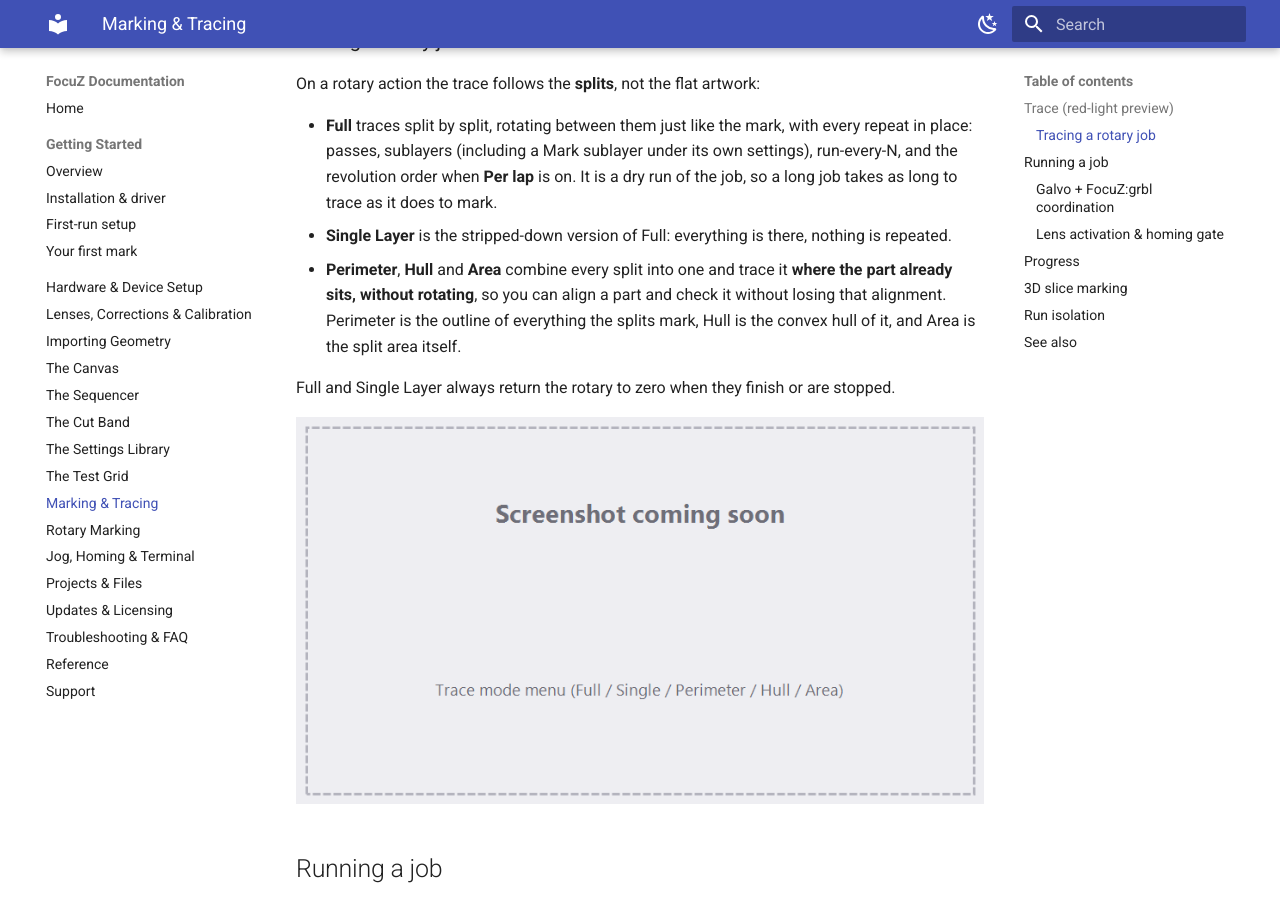
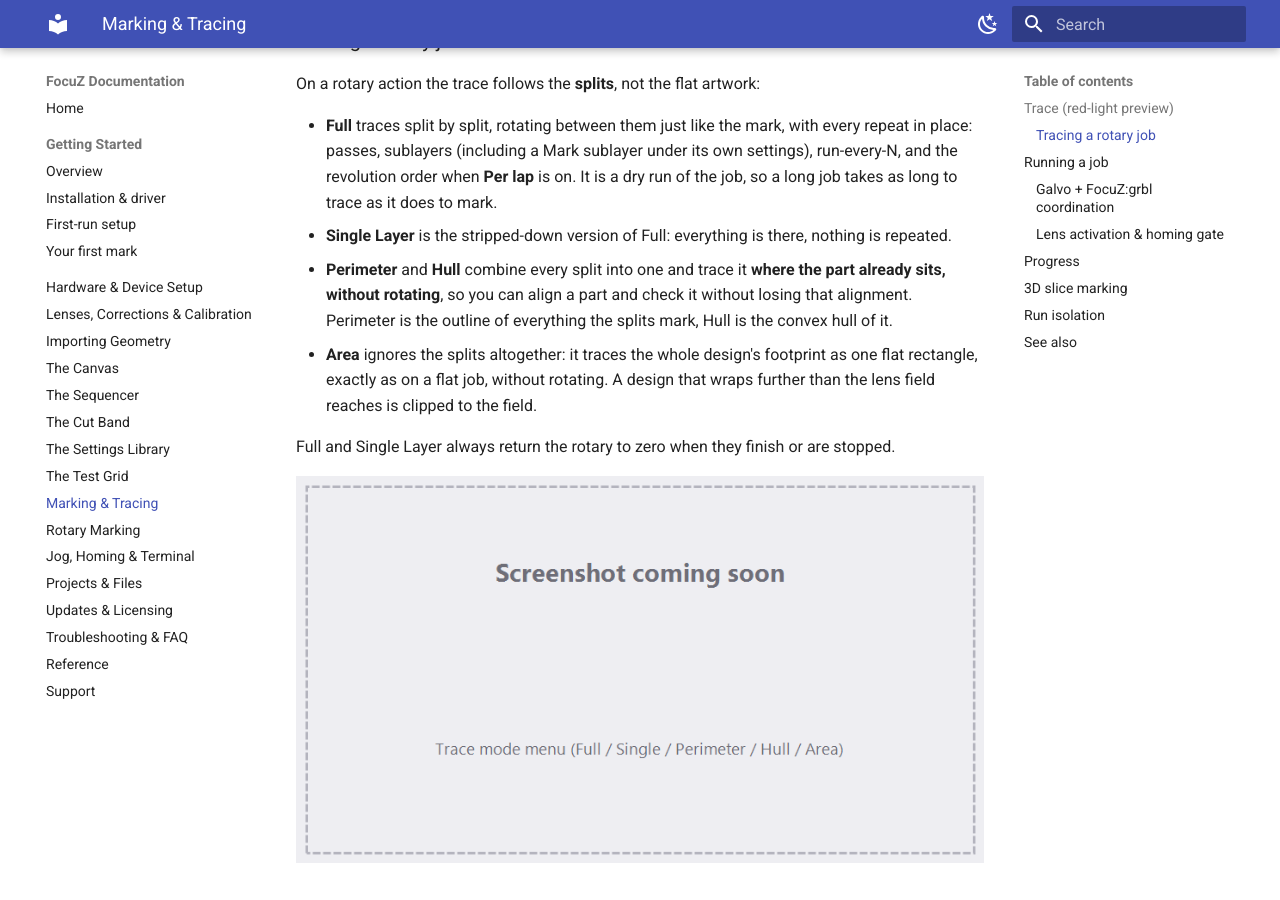
Before and after one commit to Lokahi-Shop/focuz-docs, an MkDocs documentation site: the page built from docs/marking-tracing.md, in a window 1280 px wide and 900 px high, scrolled down 872 px. Built offline with MkDocs 1.6.1 and Material for MkDocs 9.7.7, drawn with Linux system fonts in a browser that asks for light colours.

Commit message:
Tracing: rotary Area traces the whole design unsplit
Co-Authored-By: Claude Fable 5.1 <noreply@anthropic.com>

```diff
--- a/docs/marking-tracing.md
+++ b/docs/marking-tracing.md
@@ -32,10 +32,12 @@ On a rotary action the trace follows the **splits**, not the flat artwork:
   revolution order when **Per lap** is on. It is a dry run of the job, so a long job takes as long to
   trace as it does to mark.
 - **Single Layer** is the stripped-down version of Full: everything is there, nothing is repeated.
-- **Perimeter**, **Hull** and **Area** combine every split into one and trace it **where the part
-  already sits, without rotating**, so you can align a part and check it without losing that
-  alignment. Perimeter is the outline of everything the splits mark, Hull is the convex hull of it,
-  and Area is the split area itself.
+- **Perimeter** and **Hull** combine every split into one and trace it **where the part already
+  sits, without rotating**, so you can align a part and check it without losing that alignment.
+  Perimeter is the outline of everything the splits mark, Hull is the convex hull of it.
+- **Area** ignores the splits altogether: it traces the whole design's footprint as one flat
+  rectangle, exactly as on a flat job, without rotating. A design that wraps further than the lens
+  field reaches is clipped to the field.
 
 Full and Single Layer always return the rotary to zero when they finish or are stopped.
 
```
